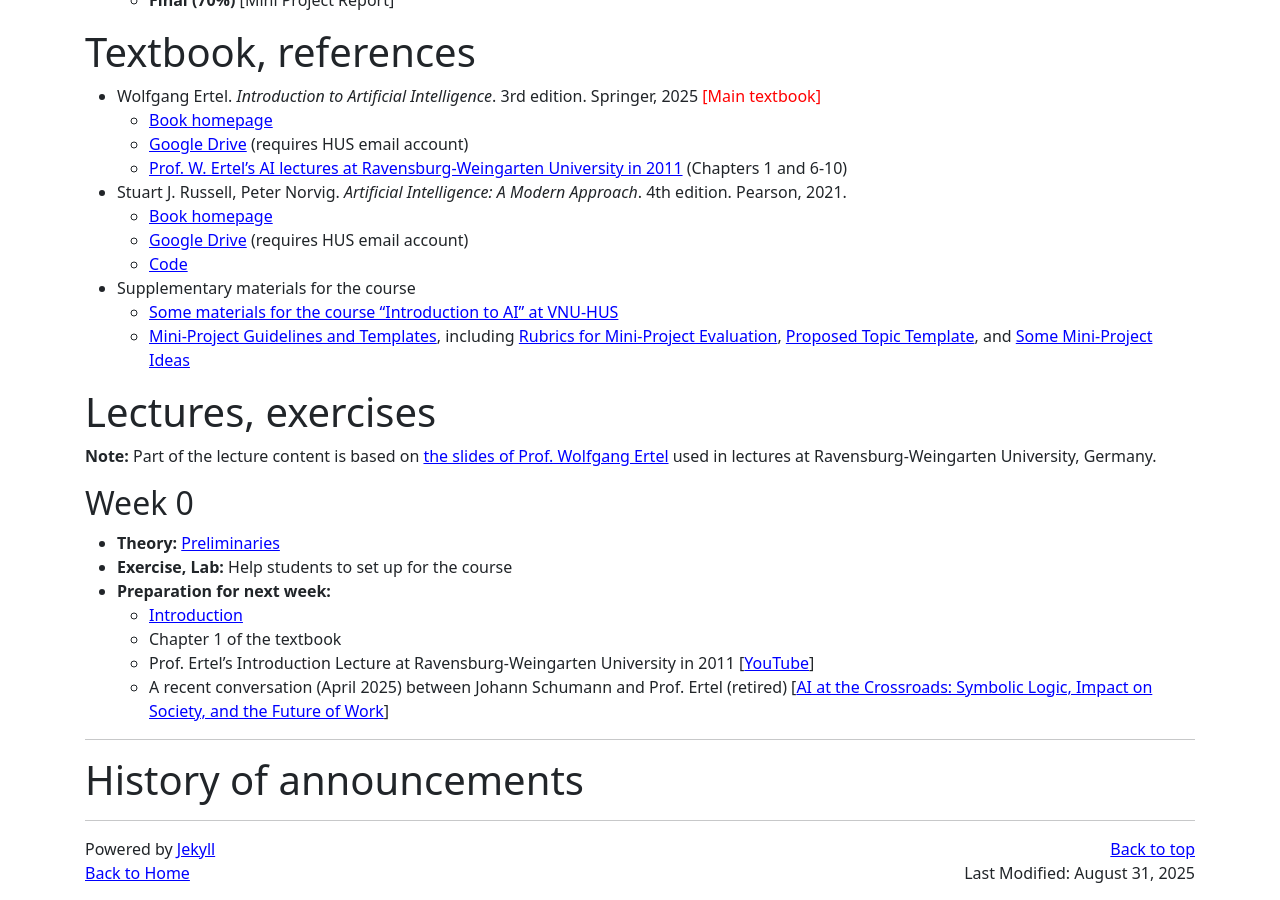
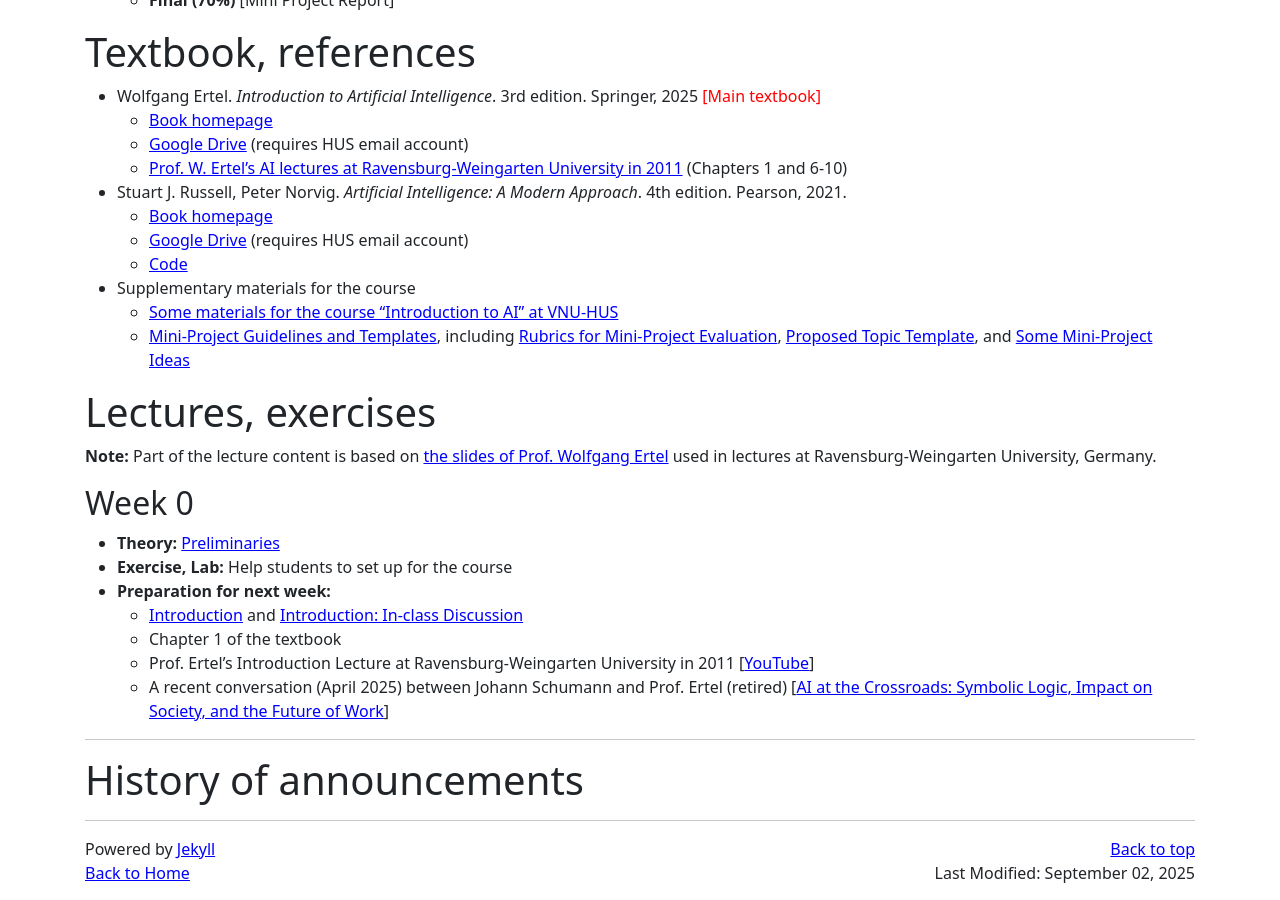
Before and after one commit to hoanganhduc/hoanganhduc.github.io, a Jekyll site: the page built from teaching/VNU-HUS/2025/winter/MAT1206E/index.md, in a window 1280 px wide and 900 px high, scrolled down 1377 px. Built offline with Jekyll 4.4.1, drawn with Linux system fonts in a browser that asks for light colours; nearby versions of some CDN libraries; a style sheet for code colours, icons or effects is not loaded.

Commit message:
Updated @ 2025-09-02  22:36:36 ICT

```diff
--- a/teaching/VNU-HUS/2025/winter/MAT1206E/index.md
+++ b/teaching/VNU-HUS/2025/winter/MAT1206E/index.md
@@ -1,7 +1,7 @@
 ---
 layout: default
 title: "VNU-HUS MAT1206E: Introduction to Artificial Intelligence"
-last_modified_at: 2025-08-31
+last_modified_at: 2025-09-02
 lang: "en"
 katex: true
 ---
@@ -75,7 +75,7 @@ Students who wish to be absent must notify via the form [https://forms.office.co
 * **Theory:** [Preliminaries]({{ page.url }}/Preliminaries.pdf)
 * **Exercise, Lab:** Help students to set up for the course
 * **Preparation for next week:**
-  * [Introduction]({{ page.url }}/Introduction.pdf)
+  * [Introduction]({{ page.url }}/Introduction.pdf) and [Introduction: In-class Discussion]({{ page.url }}/Discussion/Introduction.pdf)
   * Chapter 1 of the textbook
   * Prof. Ertel's Introduction Lecture at Ravensburg-Weingarten University in 2011 [[YouTube](https://youtu.be/katiy95_mxo)]
   * A recent conversation (April 2025) between Johann Schumann and Prof. Ertel (retired) [[AI at the Crossroads: Symbolic Logic, Impact on Society, and the Future of Work](https://youtu.be/LDWu3oXnezc)]
```
Also changed, not shown: teaching/VNU-HUS/2025/winter/MAT3508/index.md (+2 -2 lines), 7 other files.
